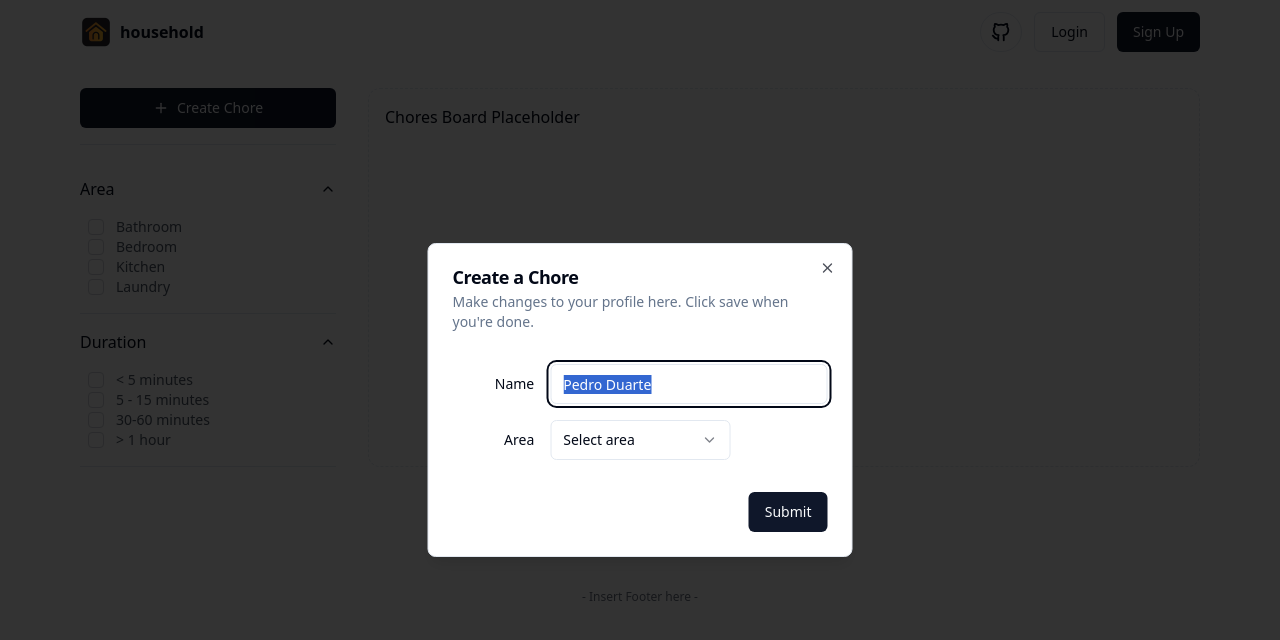
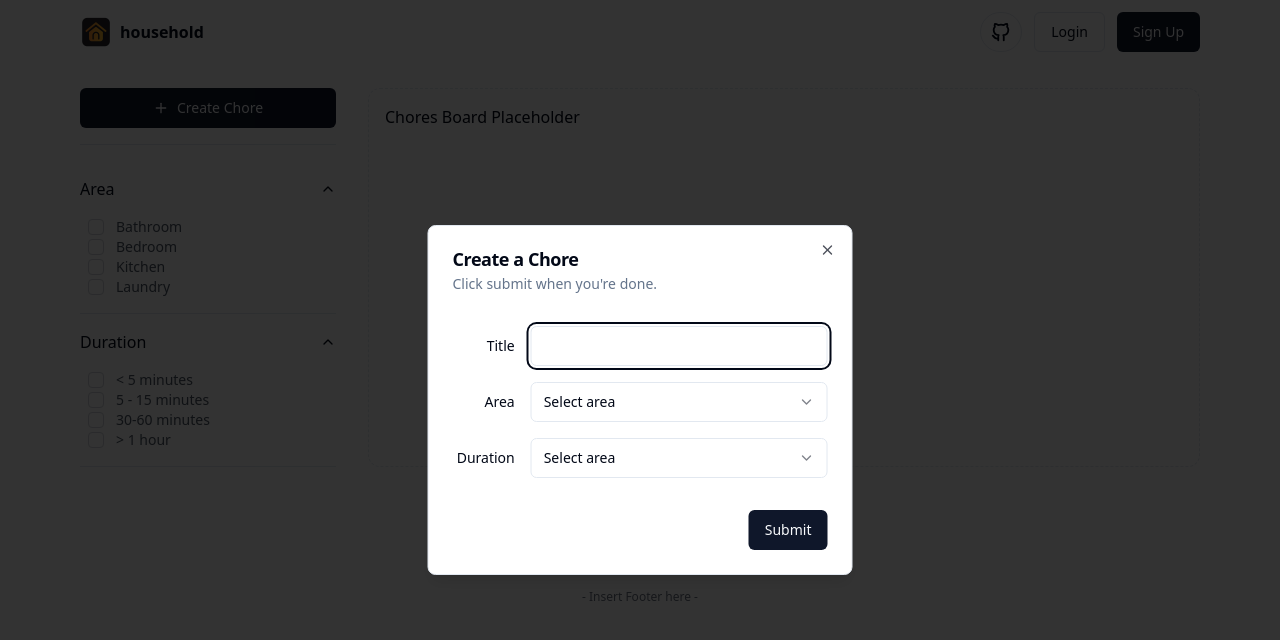
Before and after one commit to c-nicol/household, a React (Vite) app: page / in a window 1280 px wide. Both pictures are taken after a click on the button "Create Chore". Shown: the top 640 px of the page. Built offline with nearby package versions, Linux system fonts and the light colour scheme.

Commit message:
Update Create Chore fields

```diff
--- a/src/features/chores/sidebar/create-chore.tsx
+++ b/src/features/chores/sidebar/create-chore.tsx
@@ -33,22 +33,21 @@ export function CreateChore() {
       <DialogContent className="sm:max-w-[425px]">
         <DialogHeader>
           <DialogTitle>Create a Chore</DialogTitle>
-          <DialogDescription>
-            Make changes to your profile here. Click save when you're done.
-          </DialogDescription>
+          <DialogDescription>Click submit when you're done.</DialogDescription>
         </DialogHeader>
 
         <div className="grid gap-4 py-4">
-          <div className="grid grid-cols-4 items-center gap-4">
-            <Label htmlFor="name" className="text-right">
-              Name
+          <div className="grid grid-cols-5 items-center gap-4">
+            <Label htmlFor="title" className="text-right">
+              Title
             </Label>
-            <Input id="name" defaultValue="Pedro Duarte" className="col-span-3" />
+            <Input id="title" className="col-span-4" />
           </div>
-          <div className="grid grid-cols-4 items-center gap-4">
+
+          <div className="grid grid-cols-5 items-center gap-4">
             <Label className="text-right">Area</Label>
             <Select>
-              <SelectTrigger className="w-[180px]">
+              <SelectTrigger className="col-span-4">
                 <SelectValue placeholder="Select area" />
               </SelectTrigger>
               <SelectContent>
@@ -61,10 +60,29 @@ export function CreateChore() {
               </SelectContent>
             </Select>
           </div>
+
+          <div className="grid grid-cols-5 items-center gap-4">
+            <Label className="text-right">Duration</Label>
+            <Select>
+              <SelectTrigger className="col-span-4">
+                <SelectValue placeholder="Select area" />
+              </SelectTrigger>
+              <SelectContent>
+                <SelectGroup>
+                  <SelectItem value="1">Bathroom</SelectItem>
+                  <SelectItem value="2">Bedroom</SelectItem>
+                  <SelectItem value="3">Kitchen</SelectItem>
+                  <SelectItem value="4">Laundry</SelectItem>
+                </SelectGroup>
+              </SelectContent>
+            </Select>
+          </div>
         </div>
 
         <DialogFooter>
-          <Button type="submit">Submit</Button>
+          <Button type="submit" onClick={() => console.log('Submit')}>
+            Submit
+          </Button>
         </DialogFooter>
       </DialogContent>
     </Dialog>
```
